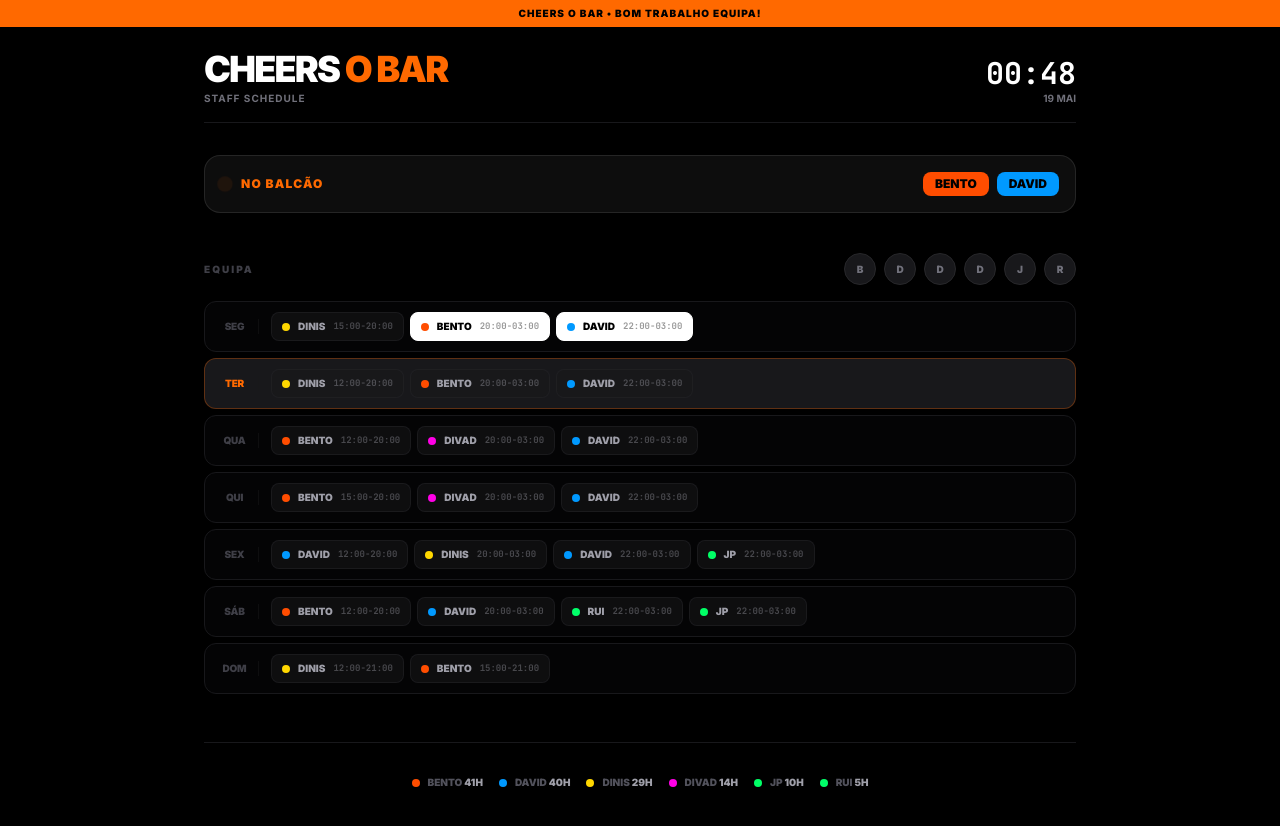
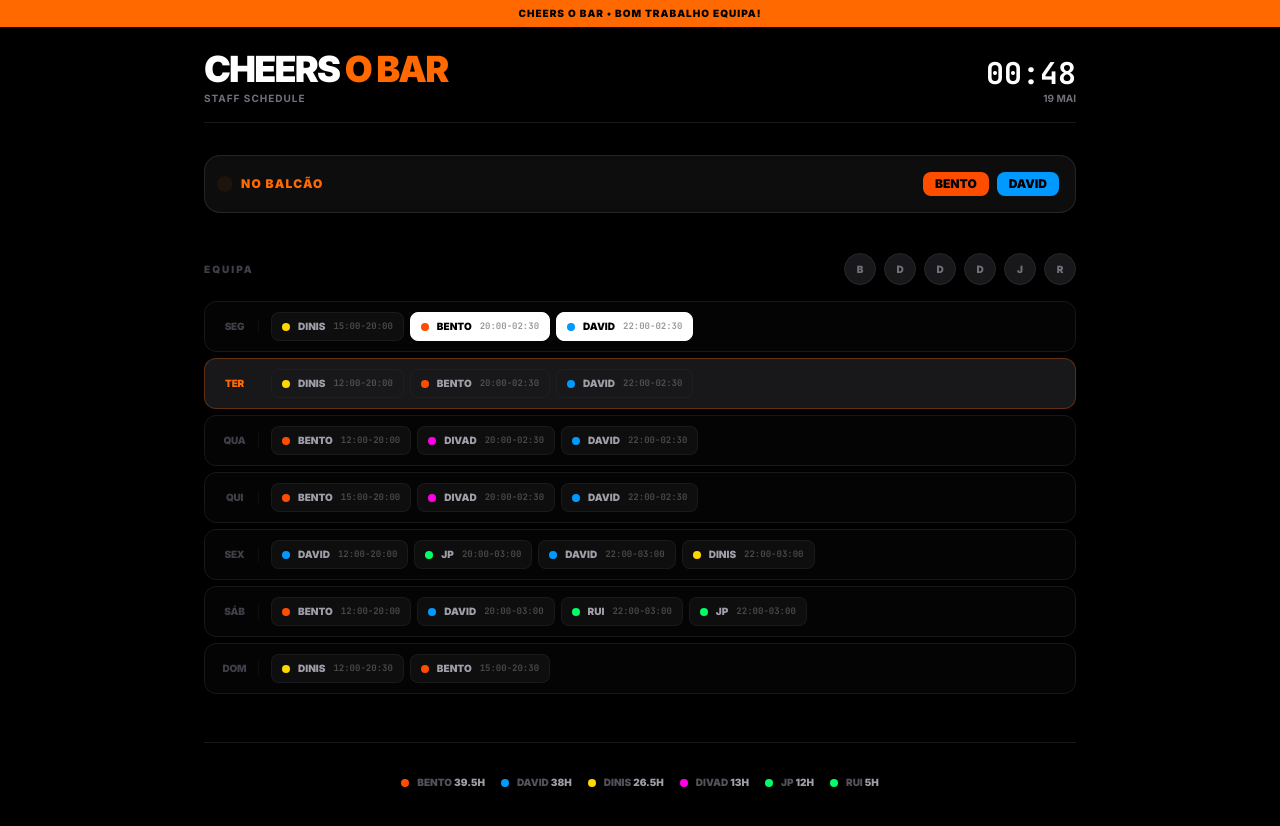
Before and after one commit to rffm95/HORAS, a React (Vite) app: page / in a window 1280 px wide. Shown: the top 826 px of the page. Built offline with nearby package versions, Linux system fonts and the light colour scheme.

Commit message:
Update constants.ts

```diff
--- a/src/constants.ts
+++ b/src/constants.ts
@@ -2,33 +2,33 @@ import { ScheduleEntry } from './types';
 
 export const HORARIOS: ScheduleEntry[] = [
   { dia: "Segunda", inicio: "15:00", fim: "20:00", funcionario: "Dinis" },
-  { dia: "Segunda", inicio: "20:00", fim: "03:00", funcionario: "Bento" },
-  { dia: "Segunda", inicio: "22:00", fim: "03:00", funcionario: "David" },
+  { dia: "Segunda", inicio: "20:00", fim: "02:30", funcionario: "Bento" },
+  { dia: "Segunda", inicio: "22:00", fim: "02:30", funcionario: "David" },
 
   { dia: "Terça", inicio: "12:00", fim: "20:00", funcionario: "Dinis" },
-  { dia: "Terça", inicio: "20:00", fim: "03:00", funcionario: "Bento" },
-  { dia: "Terça", inicio: "22:00", fim: "03:00", funcionario: "David" },
+  { dia: "Terça", inicio: "20:00", fim: "02:30", funcionario: "Bento" },
+  { dia: "Terça", inicio: "22:00", fim: "02:30", funcionario: "David" },
 
   { dia: "Quarta", inicio: "12:00", fim: "20:00", funcionario: "Bento" },
-  { dia: "Quarta", inicio: "20:00", fim: "03:00", funcionario: "Divad" },
-  { dia: "Quarta", inicio: "22:00", fim: "03:00", funcionario: "David" },
+  { dia: "Quarta", inicio: "20:00", fim: "02:30", funcionario: "Divad" },
+  { dia: "Quarta", inicio: "22:00", fim: "02:30", funcionario: "David" },
 
   { dia: "Quinta", inicio: "15:00", fim: "20:00", funcionario: "Bento" },
-  { dia: "Quinta", inicio: "20:00", fim: "03:00", funcionario: "Divad" },
-  { dia: "Quinta", inicio: "22:00", fim: "03:00", funcionario: "David" },
+  { dia: "Quinta", inicio: "20:00", fim: "02:30", funcionario: "Divad" },
+  { dia: "Quinta", inicio: "22:00", fim: "02:30", funcionario: "David" },
 
   { dia: "Sexta", inicio: "12:00", fim: "20:00", funcionario: "David" },
-  { dia: "Sexta", inicio: "20:00", fim: "03:00", funcionario: "Dinis" },
+  { dia: "Sexta", inicio: "20:00", fim: "03:00", funcionario: "JP" },
   { dia: "Sexta", inicio: "22:00", fim: "03:00", funcionario: "David" },
-  { dia: "Sexta", inicio: "22:00", fim: "03:00", funcionario: "JP" },
+  { dia: "Sexta", inicio: "22:00", fim: "03:00", funcionario: "Dinis" },
 
   { dia: "Sábado", inicio: "12:00", fim: "20:00", funcionario: "Bento" },
   { dia: "Sábado", inicio: "20:00", fim: "03:00", funcionario: "David" },
   { dia: "Sábado", inicio: "22:00", fim: "03:00", funcionario: "Rui" },
   { dia: "Sábado", inicio: "22:00", fim: "03:00", funcionario: "JP" },
 
-  { dia: "Domingo", inicio: "12:00", fim: "21:00", funcionario: "Dinis" },
-  { dia: "Domingo", inicio: "15:00", fim: "21:00", funcionario: "Bento" }
+  { dia: "Domingo", inicio: "12:00", fim: "20:30", funcionario: "Dinis" },
+  { dia: "Domingo", inicio: "15:00", fim: "20:30", funcionario: "Bento" }
 ];
 
 export const DIAS = ["Segunda", "Terça", "Quarta", "Quinta", "Sexta", "Sábado", "Domingo"];
```
